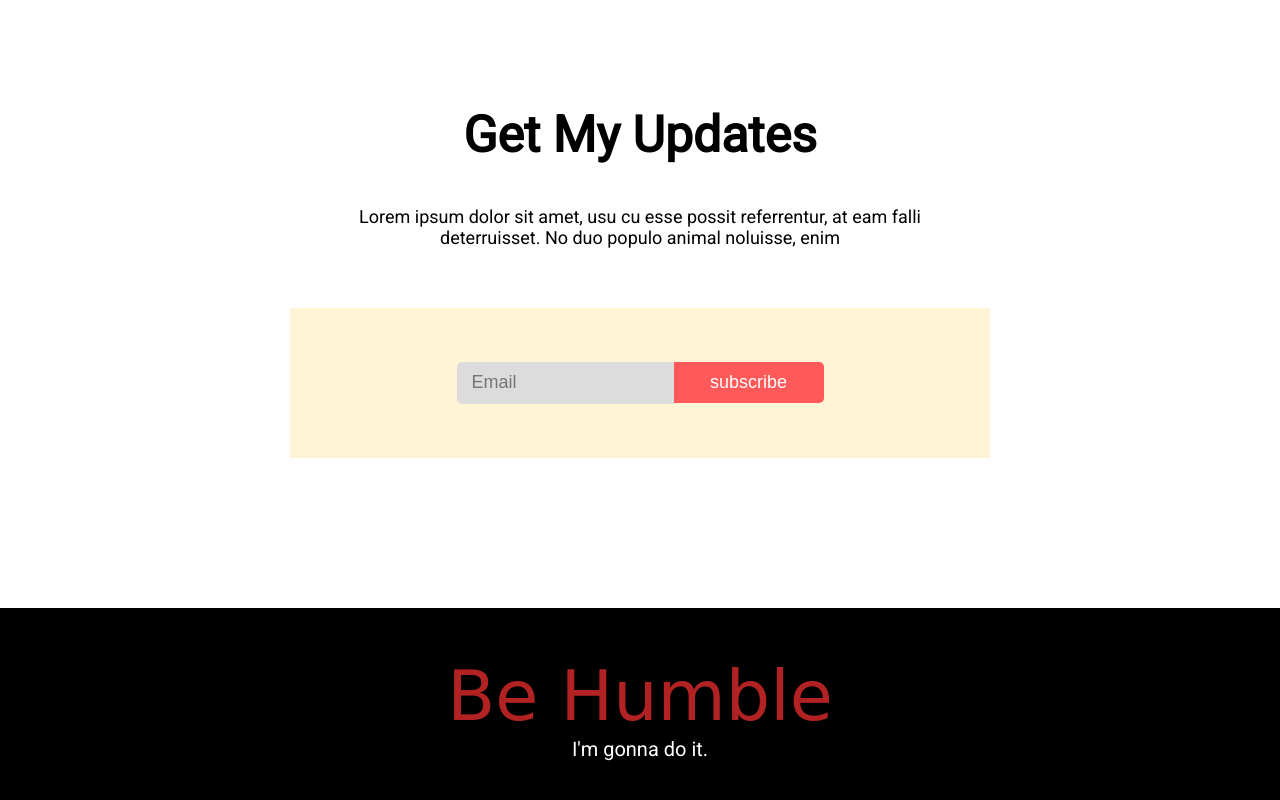
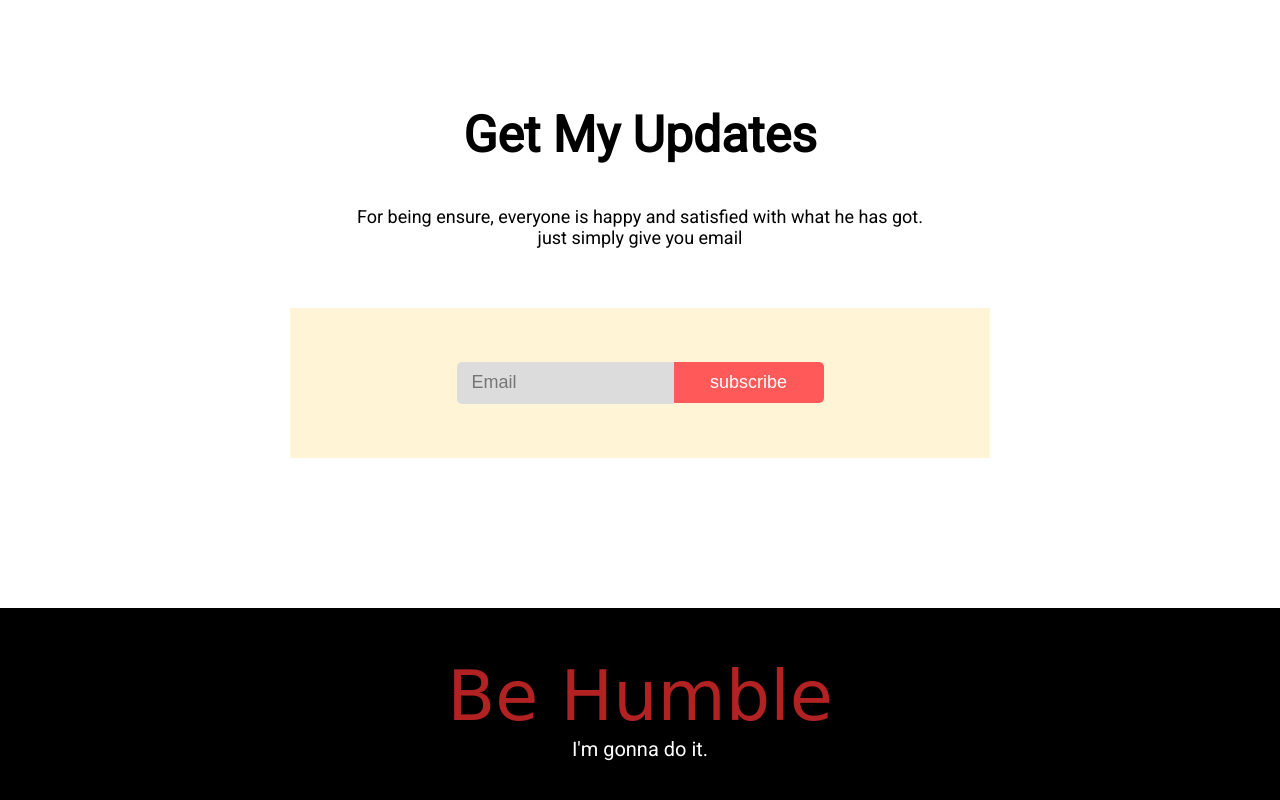
Before and after one commit to sayyed-ahsan/Assignment-1, a plain HTML site: page index.html in a window 1280 px wide. Shown: the part 3141-3941 px from the top of the page. Drawn offline with Linux system fonts and the light colour scheme; a web font is replaced by a local one.

Commit message:
last time

```diff
--- a/index.html
+++ b/index.html
@@ -119,8 +119,7 @@
         <h1 class="donate">
             Get My Updates
         </h1>
-        <p>Lorem ipsum dolor sit amet, usu cu esse possit referrentur, at eam falli <br> deterruisset. No duo populo
-            animal noluisse, enim
+        <p>For being ensure, everyone is happy and satisfied with what he has got.<br> just simply give you email
         </p>
         <div>
             <div class="give-email">
```
